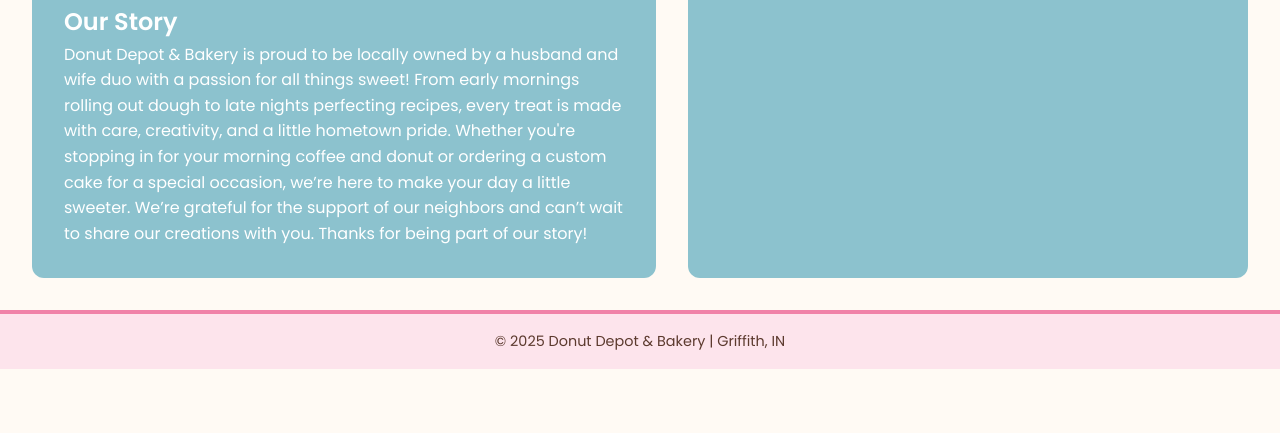
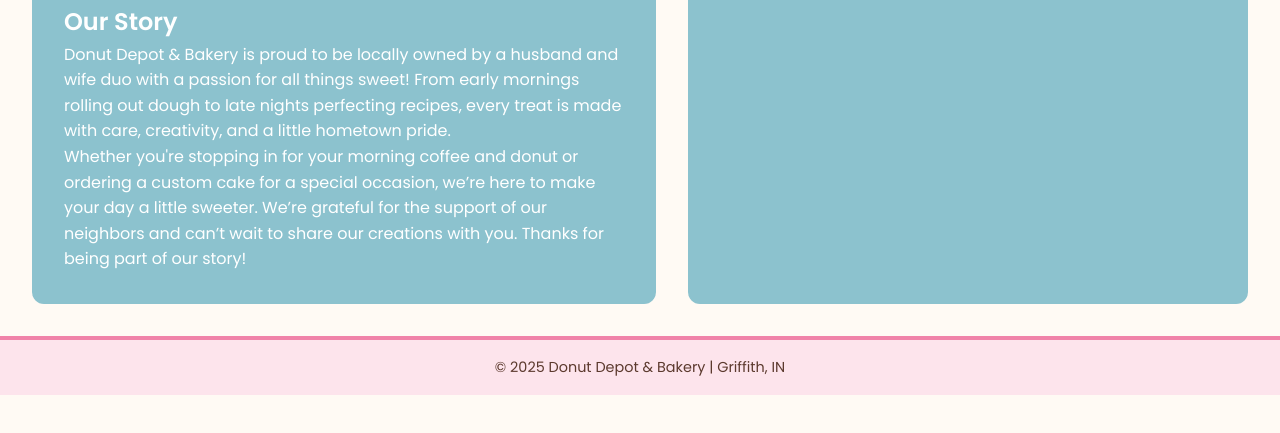
Before and after one commit to donutdepotbakery/donutdepot, a plain HTML site: page about.html in a window 1280 px wide. Shown: the part 211-644 px from the top of the page. Drawn offline with Linux system fonts and the light colour scheme.

Commit message:
Update about.html

```diff
--- a/about.html
+++ b/about.html
@@ -151,9 +151,10 @@
   <section style="display: flex; flex-wrap: wrap; padding: 2rem; gap: 2rem;">
     <div style="flex: 1; min-width: 280px; background-color: #8cc2ce; color: white; padding: 2rem; border-radius: 12px;">
       <h2>Our Story</h2>
-      <p>Donut Depot & Bakery is proud to be locally owned by a husband and wife duo with a passion for all things sweet!  From early mornings rolling out dough to late nights perfecting recipes, every treat is made with care, creativity, and a little hometown pride.
-Whether you're stopping in for your morning coffee and donut or ordering a custom cake for a special occasion, we’re here to make your day a little sweeter. We’re grateful for the support of our neighbors and can’t wait to share our creations with you.
-Thanks for being part of our story!
+      <p>Donut Depot & Bakery is proud to be locally owned by a husband and wife duo with a passion for all things sweet!
+      From early mornings rolling out dough to late nights perfecting recipes, every treat is made with care, creativity, and a little hometown pride.</p>
+      <p>Whether you're stopping in for your morning coffee and donut or ordering a custom cake for a special occasion, we’re here to make your day a little sweeter. We’re grateful for the support of our neighbors and can’t wait to share our creations with you.
+Thanks for being part of our story!</p>
 </p>
     </div>
     <div style="flex: 1; min-width: 280px; background-color: #8cc2ce; border-radius: 12px;">
```
